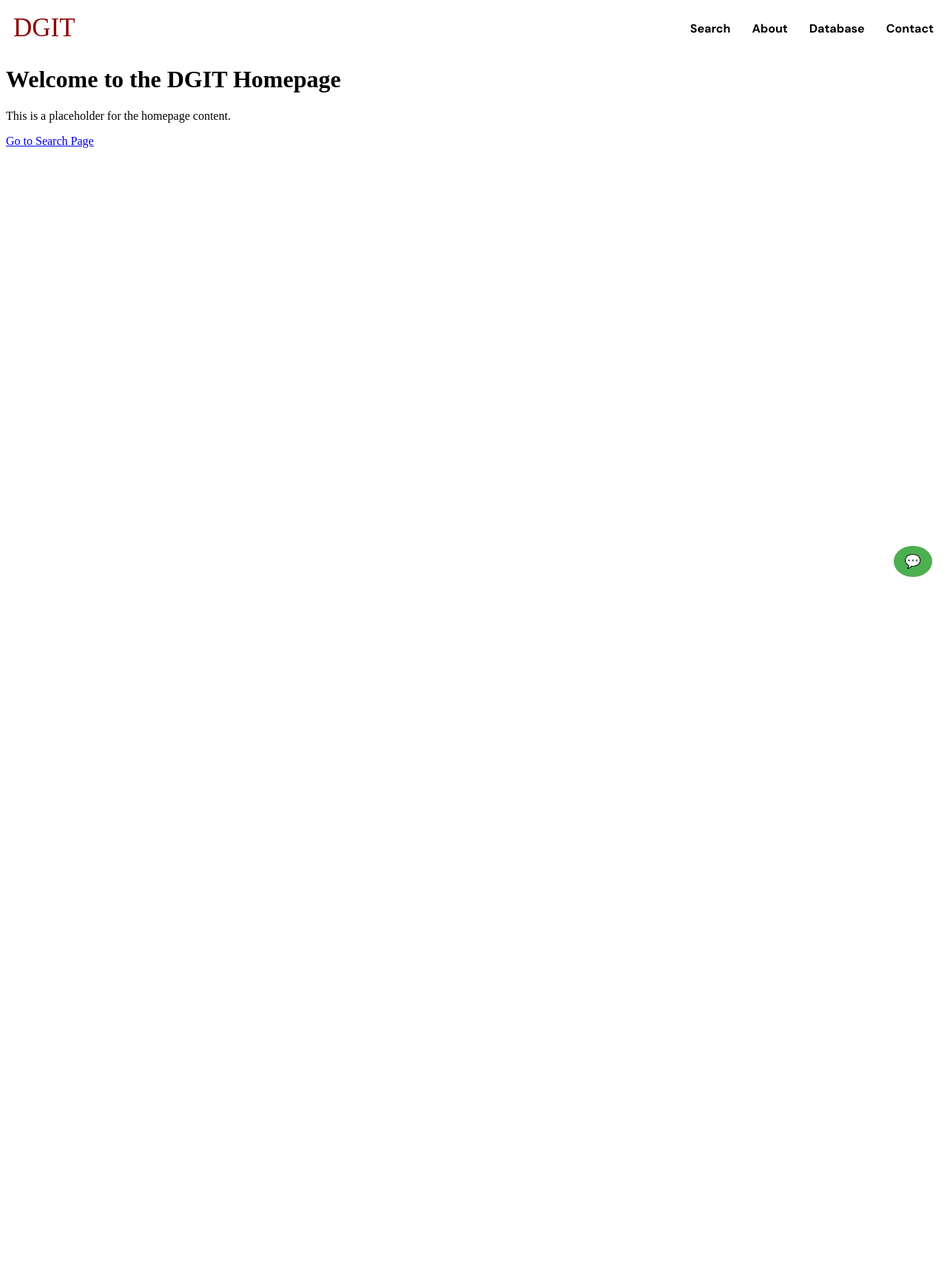
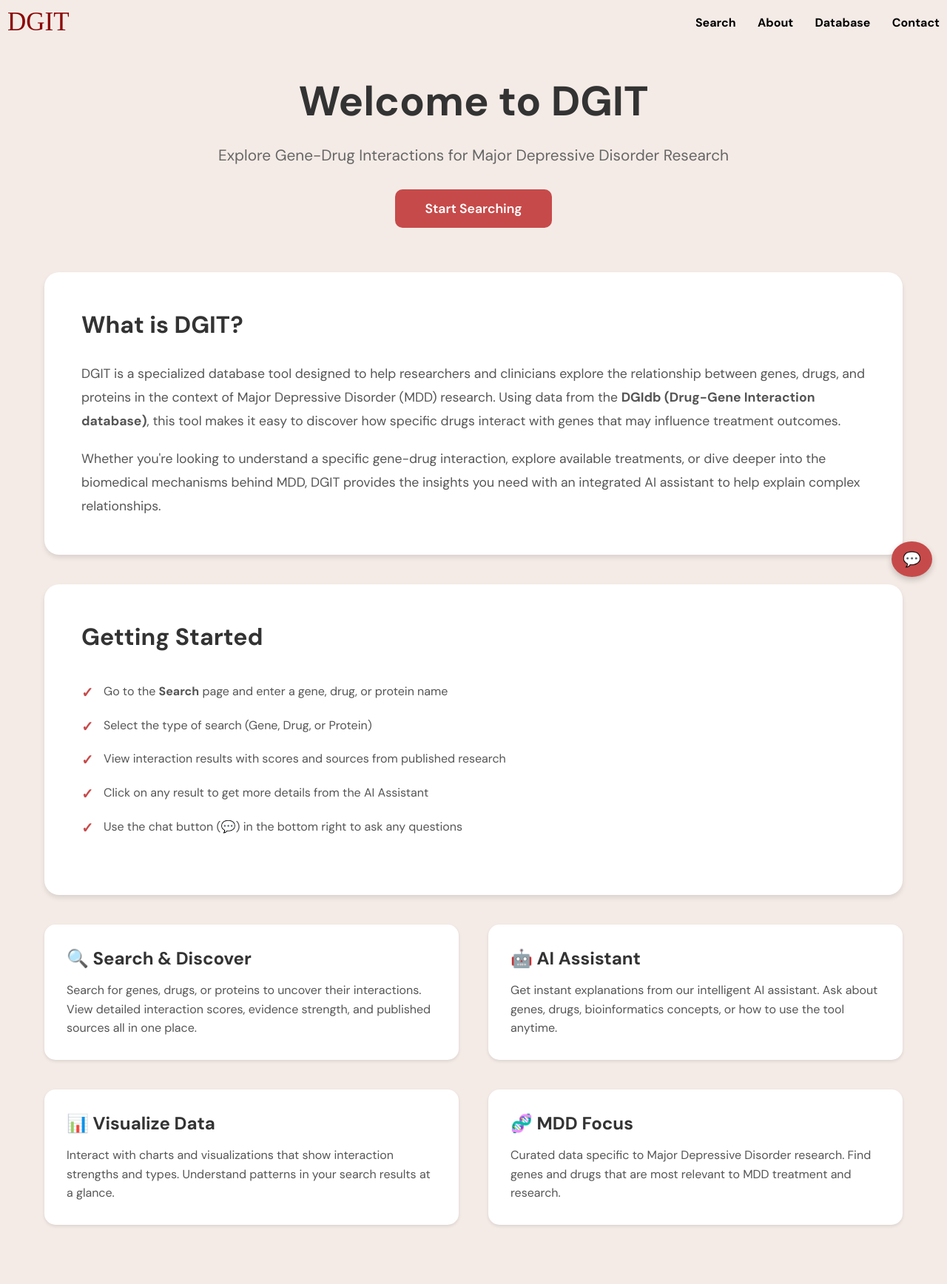
Before and after one commit to thanhdathuynh/DGIT, a Flask app: page / in a window 1280 px wide. Shown: the whole page at 74% size. Before the commit the page ends 780 px from the top, so only its background shows below. Run offline with Flask 3, Linux system fonts and the light colour scheme; some web fonts are replaced.

Commit message:
added UI for homepage and fixed ai-chatbot UI + separated CSS code for it

```diff
--- /dev/null
+++ b/static/ai-chatbot.css
@@ -0,0 +1,98 @@
+/* AI Chatbot Toggle Button */
+#aiToggleBtn {
+    position: fixed;
+    bottom: 20px;
+    right: 20px;
+    z-index: 1000;
+    padding: 12px 15px;
+    border-radius: 50%;
+    background-color: #c74a4a;
+    color: white;
+    border: none;
+    font-size: 20px;
+    cursor: pointer;
+    box-shadow: 0 4px 8px rgba(0, 0, 0, 0.2);
+    transition: background-color 0.3s ease, transform 0.2s ease;
+}
+
+#aiToggleBtn:hover {
+    background-color: #a03a3a;
+    transform: scale(1.1);
+}
+
+/* Floating AI Chat Panel */
+#aiPanel {
+    display: none;
+    position: fixed;
+    bottom: 70px;
+    right: 20px;
+    width: 300px;
+    height: 400px;
+    background: white;
+    border: 1px solid #ddd;
+    border-radius: 10px;
+    box-shadow: 0 4px 12px rgba(0, 0, 0, 0.15);
+    z-index: 1000;
+    flex-direction: column;
+    overflow: hidden;
+}
+
+#aiPanelHeader {
+    background-color: #c74a4a;
+    color: white;
+    padding: 12px;
+    font-weight: bold;
+    border-top-left-radius: 10px;
+    border-top-right-radius: 10px;
+}
+
+#aiPanelBody {
+    flex: 1;
+    padding: 12px;
+    overflow-y: auto;
+    background-color: #f9f9f9;
+    font-size: 0.95rem;
+}
+
+#aiInputContainer {
+    display: flex;
+    border-top: 1px solid #ddd;
+}
+
+#aiInput {
+    flex: 1;
+    padding: 10px;
+    border: none;
+    border-radius: 0 0 0 10px;
+    font-family: 'DM Sans', sans-serif;
+    font-size: 0.95rem;
+}
+
+#aiInput::placeholder {
+    color: #999;
+}
+
+#aiSend {
+    padding: 10px 12px;
+    border: none;
+    background-color: #c74a4a;
+    color: white;
+    cursor: pointer;
+    border-radius: 0 0 10px 0;
+    font-weight: 600;
+    transition: background-color 0.3s ease;
+}
+
+#aiSend:hover {
+    background-color: #a03a3a;
+}
+
+/* Message Styling */
+#aiPanelBody p {
+    margin: 8px 0;
+    word-wrap: break-word;
+}
+
+#aiPanelBody p strong {
+    color: #333;
+}
--- a/static/index.css
+++ b/static/index.css
@@ -0,0 +1,144 @@
+* {
+    margin: 0;
+    padding: 0;
+    box-sizing: border-box;
+}
+
+body {
+    font-family: 'DM Sans', sans-serif;
+    background-color: #f4ebe6;
+    min-height: 100vh;
+}
+
+.page-container {
+    max-width: 1200px;
+    margin: 0 auto;
+    padding: 40px 20px;
+}
+
+.hero-section {
+    text-align: center;
+    margin-bottom: 60px;
+}
+
+.hero-title {
+    font-size: 3.5rem;
+    font-weight: bold;
+    margin-bottom: 20px;
+    color: #333;
+}
+
+.hero-subtitle {
+    font-size: 1.3rem;
+    color: #666;
+    margin-bottom: 30px;
+    line-height: 1.6;
+}
+
+.cta-button {
+    display: inline-block;
+    background-color: #c74a4a;
+    color: white;
+    padding: 15px 40px;
+    font-size: 1.1rem;
+    font-weight: 600;
+    text-decoration: none;
+    border-radius: 10px;
+    transition: background-color 0.3s ease;
+    border: none;
+    cursor: pointer;
+}
+
+.cta-button:hover {
+    background-color: #a03a3a;
+}
+
+.content-box {
+    background: white;
+    border-radius: 20px;
+    padding: 50px;
+    box-shadow: 0 4px 6px rgba(0, 0, 0, 0.1);
+    margin-bottom: 40px;
+}
+
+.content-grid {
+    display: grid;
+    grid-template-columns: 1fr 1fr;
+    gap: 40px;
+    margin-bottom: 40px;
+}
+
+.content-card {
+    background: white;
+    border-radius: 15px;
+    padding: 30px;
+    box-shadow: 0 2px 4px rgba(0, 0, 0, 0.1);
+}
+
+.card-title {
+    font-size: 1.5rem;
+    font-weight: bold;
+    margin-bottom: 15px;
+    color: #333;
+}
+
+.card-content {
+    font-size: 1rem;
+    line-height: 1.6;
+    color: #555;
+}
+
+.section-title {
+    font-size: 2rem;
+    font-weight: bold;
+    margin-bottom: 30px;
+    color: #333;
+}
+
+.feature-list {
+    list-style: none;
+    margin-bottom: 20px;
+}
+
+.feature-list li {
+    padding: 10px 0;
+    padding-left: 30px;
+    position: relative;
+    color: #555;
+    font-size: 1rem;
+    line-height: 1.6;
+}
+
+.feature-list li::before {
+    content: "✓";
+    position: absolute;
+    left: 0;
+    color: #c74a4a;
+    font-weight: bold;
+    font-size: 1.2rem;
+}
+
+.description-text {
+    font-size: 1.1rem;
+    line-height: 1.8;
+    color: #555;
+    margin-bottom: 20px;
+}
+
+.description-text:last-child {
+    margin-bottom: 0;
+}
+
+@media (max-width: 768px) {
+    .content-grid {
+        grid-template-columns: 1fr;
+    }
+
+    .hero-title {
+        font-size: 2.5rem;
+    }
+
+    .hero-subtitle {
+        font-size: 1.1rem;
+    }
+}
--- a/templates/index.html
+++ b/templates/index.html
@@ -1,40 +1,94 @@
 <!DOCTYPE html>
 <html>
 <head>
-    <title>DGIT Homepage</title>
+    <title>DGIT - Gene-Drug Interaction Tool</title>
 
-     <link rel="stylesheet" type="text/css" href="../static/nav.css" >
-    <!--Google Fonts-->
+    <link rel="stylesheet" type="text/css" href="../static/nav.css">
+    <link rel="stylesheet" type="text/css" href="../static/index.css">
+    <link rel="stylesheet" type="text/css" href="../static/ai-chatbot.css">
+    <!-- Google Fonts -->
     <link href="https://fonts.googleapis.com/css2?family=Caprasimo&display=swap" rel="stylesheet">
     <link href="https://fonts.googleapis.com/css2?family=DM+Sans:ital,opsz,wght@0,9..40,100..1000;1,9..40,100..1000&display=swap" rel="stylesheet">
 </head>
 
 <body>
-
+    <!-- Navigation -->
     <nav>
         <a href="/" class="title">DGIT</a>
         <div class="menu container">
-            <a href="/search" class="menu" >Search</a>
+            <a href="/search" class="menu">Search</a>
             <a href="/about" class="menu">About</a>
             <a href="/db" class="menu">Database</a>
-            <a href="/contact" class="menu" >Contact</a>
+            <a href="/contact" class="menu">Contact</a>
         </div>
     </nav>
 
-    <h1>Welcome to the DGIT Homepage</h1>
-    <p>This is a placeholder for the homepage content.</p>
-    <a href="/search">Go to Search Page</a>
+    <div class="page-container">
+        <div class="hero-section">
+            <h1 class="hero-title">Welcome to DGIT</h1>
+            <p class="hero-subtitle">Explore Gene-Drug Interactions for Major Depressive Disorder Research</p>
+            <a href="/search" class="cta-button">Start Searching</a>
+        </div>
+
+        <div class="content-box">
+            <h2 class="section-title">What is DGIT?</h2>
+            <p class="description-text">
+                DGIT is a specialized database tool designed to help researchers and clinicians explore the relationship between genes, drugs, and proteins in the context of Major Depressive Disorder (MDD) research. Using data from the <strong>DGIdb (Drug-Gene Interaction database)</strong>, this tool makes it easy to discover how specific drugs interact with genes that may influence treatment outcomes.
+            </p>
+            <p class="description-text">
+                Whether you're looking to understand a specific gene-drug interaction, explore available treatments, or dive deeper into the biomedical mechanisms behind MDD, DGIT provides the insights you need with an integrated AI assistant to help explain complex relationships.
+            </p>
+        </div>
+
+        <div class="content-box">
+            <h2 class="section-title">Getting Started</h2>
+            <ul class="feature-list">
+                <li>Go to the <strong>Search</strong> page and enter a gene, drug, or protein name</li>
+                <li>Select the type of search (Gene, Drug, or Protein)</li>
+                <li>View interaction results with scores and sources from published research</li>
+                <li>Click on any result to get more details from the AI Assistant</li>
+                <li>Use the chat button (💬) in the bottom right to ask any questions</li>
+            </ul>
+        </div>
+
+        <div class="content-grid">
+            <div class="content-card">
+                <h3 class="card-title">🔍 Search & Discover</h3>
+                <p class="card-content">
+                    Search for genes, drugs, or proteins to uncover their interactions. View detailed interaction scores, evidence strength, and published sources all in one place.
+                </p>
+            </div>
+            <div class="content-card">
+                <h3 class="card-title">🤖 AI Assistant</h3>
+                <p class="card-content">
+                    Get instant explanations from our intelligent AI assistant. Ask about genes, drugs, bioinformatics concepts, or how to use the tool anytime.
+                </p>
+            </div>
+            <div class="content-card">
+                <h3 class="card-title">📊 Visualize Data</h3>
+                <p class="card-content">
+                    Interact with charts and visualizations that show interaction strengths and types. Understand patterns in your search results at a glance.
+                </p>
+            </div>
+            <div class="content-card">
+                <h3 class="card-title">🧬 MDD Focus</h3>
+                <p class="card-content">
+                    Curated data specific to Major Depressive Disorder research. Find genes and drugs that are most relevant to MDD treatment and research.
+                </p>
+            </div>
+        </div>
+    </div>
 
     <!-- AI Chatbot Toggle Button -->
-<button id="aiToggleBtn" style="position:fixed;bottom:20px;right:20px;z-index:1000;padding:10px 15px;border-radius:50%;background:#4caf50;color:white;border:none;font-size:18px;cursor:pointer;">💬</button>
+    <button id="aiToggleBtn">💬</button>
 
     <!-- Floating AI Chat Panel -->
-<div id="aiPanel" style="display:none;position:fixed;bottom:70px;right:20px;width:300px;height:400px;background:white;border:1px solid #ccc;border-radius:10px;box-shadow:0 4px 8px rgba(0,0,0,0.2);z-index:1000;flex-direction:column;overflow:hidden;">
-    <div id="aiPanelHeader" style="background:#4caf50;color:white;padding:10px;font-weight:bold;border-top-left-radius:10px;border-top-right-radius:10px;">AI Assistant</div>
-    <div id="aiPanelBody" style="flex:1;padding:10px;overflow-y:auto;background:#f9f9f9;"></div>
-    <div id="aiInputContainer" style="display:flex;border-top:1px solid #ccc;">
-        <input type="text" id="aiInput" placeholder="Ask something..." style="flex:1;padding:8px;border:none;border-radius:0 0 0 10px;">
-        <button id="aiSend" style="padding:8px 12px;border:none;background:#4caf50;color:white;cursor:pointer;border-radius:0 0 10px 0;">Send</button>
+    <div id="aiPanel">
+        <div id="aiPanelHeader">AI Assistant</div>
+        <div id="aiPanelBody"></div>
+        <div id="aiInputContainer">
+            <input type="text" id="aiInput" placeholder="Ask something...">
+            <button id="aiSend">Send</button>
         </div>
     </div>
 
@@ -57,14 +111,13 @@
         // Append message to chat panel
         function appendMessage(text, sender='user') {
             const p = document.createElement('p');
-        p.style.margin = '5px 0';
             if(sender === 'ai'){
                 // Render Markdown for AI messages
                 p.innerHTML = marked.parse(text);
                 p.style.color = '#000';
             } else {
-            p.textContent = text;
-            p.style.fontWeight = 'bold';
+                p.innerHTML = '<strong>You:</strong> ' + text;
+                p.style.fontWeight = 'normal';
                 p.style.color = '#333';
             }
             aiBody.appendChild(p);
@@ -75,7 +128,7 @@
         async function sendQuestion() {
             const question = aiInput.value.trim();
             if(!question) return;
-        appendMessage("You: " + question, 'user');
+            appendMessage(question, 'user');
             aiInput.value = '';
 
             try {
```
Lines whose indentation alone changed are shown as unchanged.
